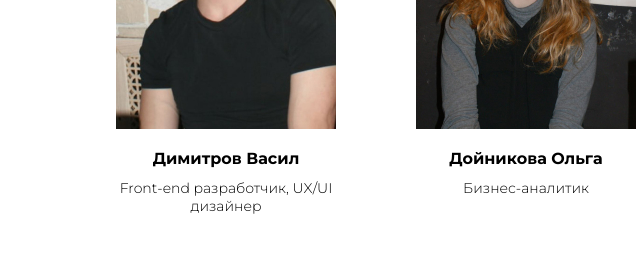
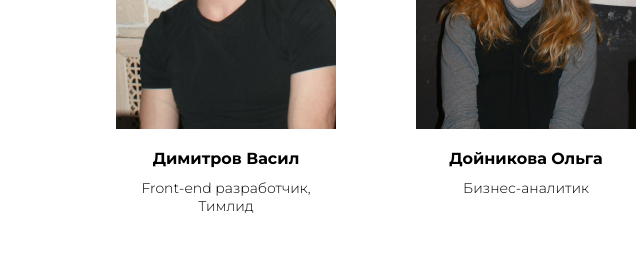
Before and after one commit to Mastertuz/PET-ME.ru, a plain HTML site: page index.html in a window 1280 px wide. Shown: the part 4450-4719 px from the top of the page, 114-754 px from the left. Drawn offline with Linux system fonts and the light colour scheme.

Commit message:
updated team

```diff
--- a/index.html
+++ b/index.html
@@ -464,7 +464,7 @@
               </span>
               <span class="team__item-position">
                 Front-end разработчик,
-                UX/UI дизайнер
+                Тимлид
               </span>
             </div>
 
```
